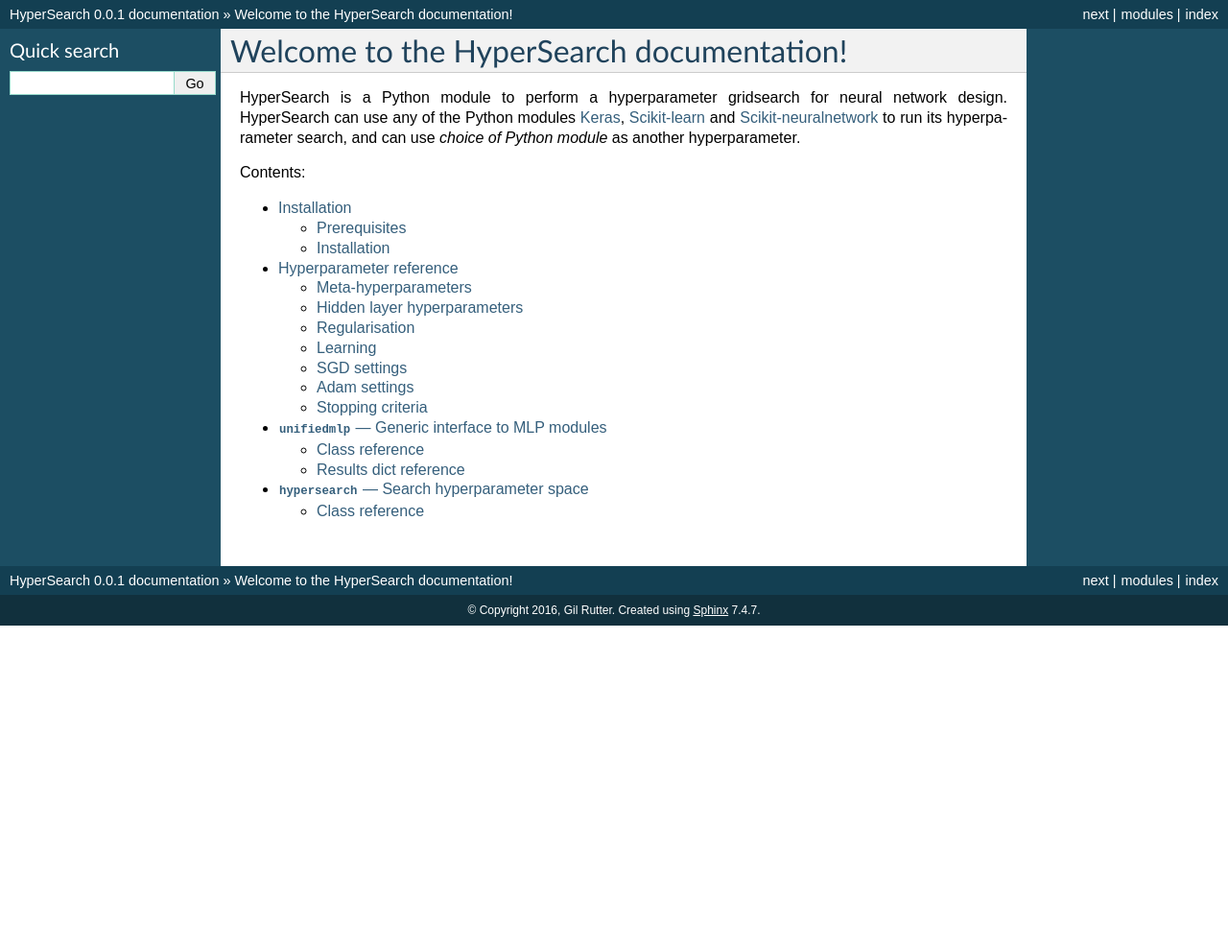
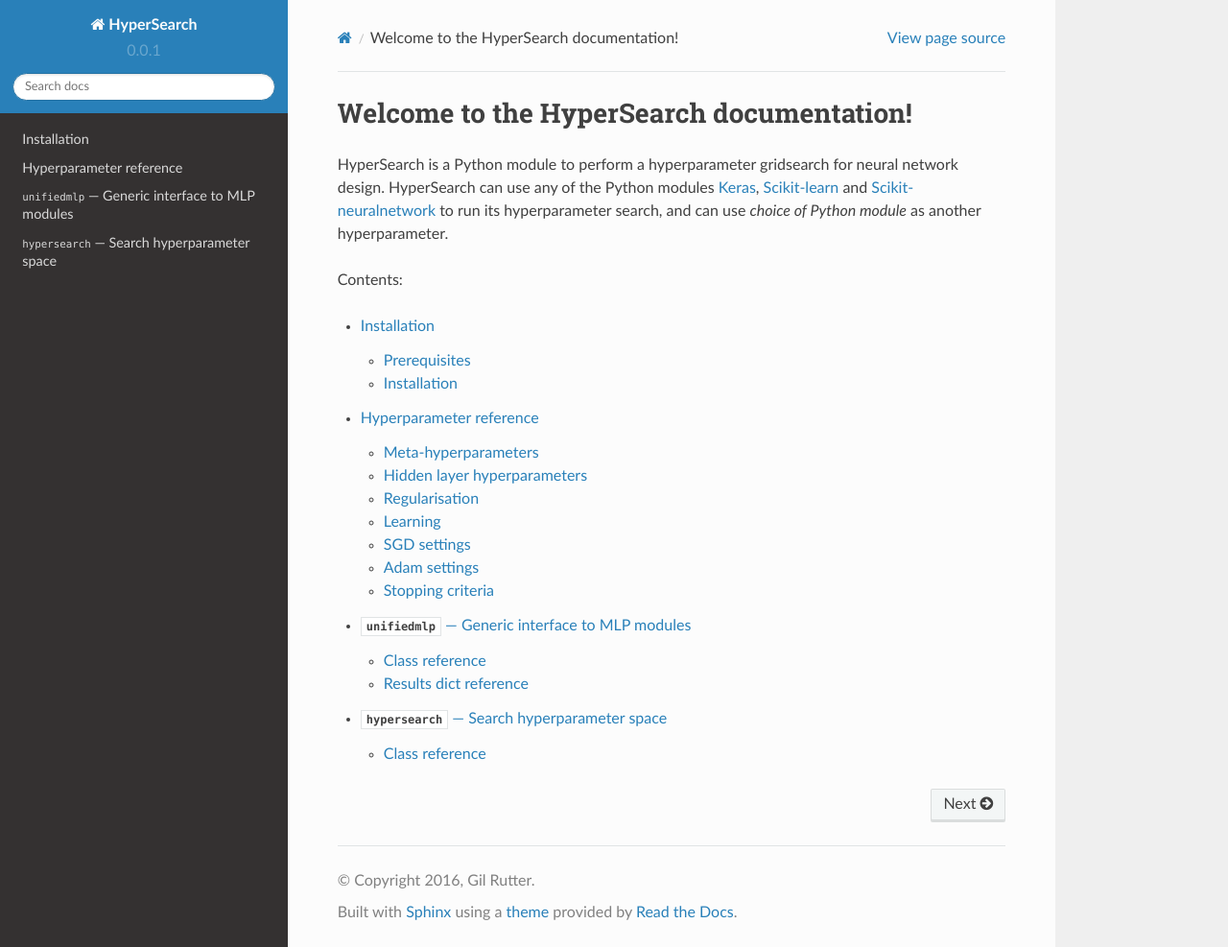
Before and after one commit to MHovhannisian/HyperSearch, a Sphinx documentation site: the page built from docs/index.rst, in a window 1280 px wide and 987 px high. Shown: the whole window at 96% size. Built offline with Sphinx 7.4.7 and the Read the Docs theme 2.0.0, drawn with Linux system fonts in a browser that asks for light colours; formulas are drawn with MathJax 3.

Commit message:
Updated package to work with new repository

```diff
--- a/docs/conf.py
+++ b/docs/conf.py
@@ -14,6 +14,7 @@
 
 import sys
 import os
+import sphinx_rtd_theme
 
 # If extensions (or modules to document with autodoc) are in another directory,
 # add these directories to sys.path here. If the directory is relative to the
@@ -111,7 +112,7 @@
 
 # The theme to use for HTML and HTML Help pages.  See the documentation for
 # a list of builtin themes.
-html_theme = 'default'
+html_theme = 'sphinx_rtd_theme'
 
 # Theme options are theme-specific and customize the look and feel of a theme
 # further.  For a list of options available for each theme, see the
@@ -119,7 +120,7 @@
 #html_theme_options = {}
 
 # Add any paths that contain custom themes here, relative to this directory.
-#html_theme_path = []
+html_theme_path = [sphinx_rtd_theme.get_html_theme_path()]
 
 # The name for this set of Sphinx documents.  If None, it defaults to
 # "<project> v<release> documentation".
--- a/setup.py
+++ b/setup.py
@@ -6,5 +6,5 @@
     name='HyperSearch',
     author='Gil Rutter',
     author_email='gil.rutter@sclgroup.cc',
-    py_modules=['hypersearch', 'unifiedmlp']
+    py_modules=['hypersearch', 'unifiedmlp', 'sphinx_rtd_theme']
 )
```
Also changed, not shown: README.md (+1 -1 lines), 1 other file.
